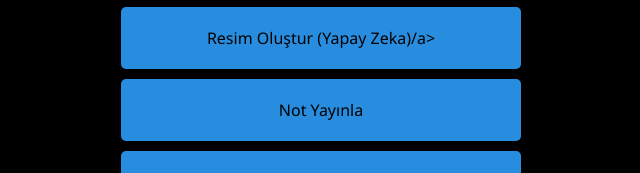
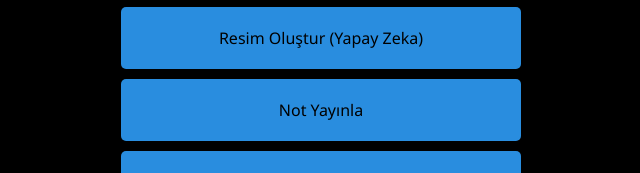
Before and after one commit to Worux/sibertools, a plain HTML site: page index.html in a window 1280 px wide. Shown: the part 572-745 px from the top of the page, 319-959 px from the left. Drawn offline with Linux system fonts and the light colour scheme.

Commit message:
Update index.html

```diff
--- a/index.html
+++ b/index.html
@@ -24,7 +24,7 @@
 
         <a href="https://duckduckgo.com/?q=DuckDuckGo+AI+Chat&ia=chat&duckai=1" target="_blank">Yapay Zeka (Sohbet)</a>
 
-        <a href="https://perchance.org/ai-text-to-image-generator" target="_blank">Resim Oluştur (Yapay Zeka)/a>
+        <a href="https://perchance.org/ai-text-to-image-generator" target="_blank">Resim Oluştur (Yapay Zeka)</a>
 
         <a href="https://anonpaste.io/" target="_blank">Not Yayınla</a>
 
```
